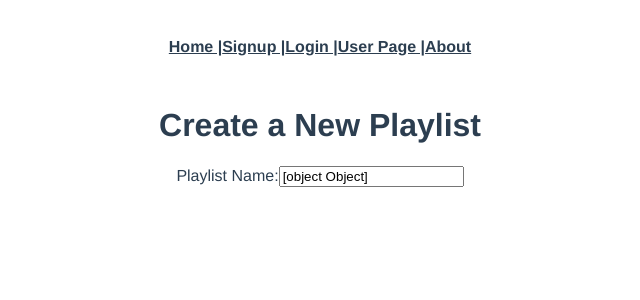
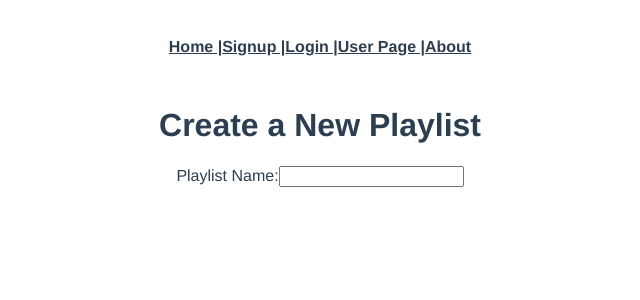
Before and after one commit to git-mckenzie/playlist-frontend-app, a Vue app: page /playlists/new in a window 1280 px wide. Shown: the top 300 px of the page, without its empty margins (320-960 px from the left). Built offline with nearby package versions, Linux system fonts and the light colour scheme.

Commit message:
fixes input parameter for created playlist name

```diff
--- a/src/views/PlaylistsNew.vue
+++ b/src/views/PlaylistsNew.vue
@@ -7,7 +7,7 @@
       </ul>
       <div>
         <label>Playlist Name:</label>
-        <input type="text" v-model="newPlaylistParams" />
+        <input type="text" v-model="newPlaylistParams.playlist_name" />
       </div>
     </form>
   </div>
--- a/src/views/UserPage.vue
+++ b/src/views/UserPage.vue
@@ -11,7 +11,6 @@
         <h3>{{ playlist.user.user_name }}</h3>
       </router-link> -->
     </div>
-    <br />
     <br />
     <div><router-link to="/playlists/new">Create a New Playlist</router-link></div>
     <router-view />
```
